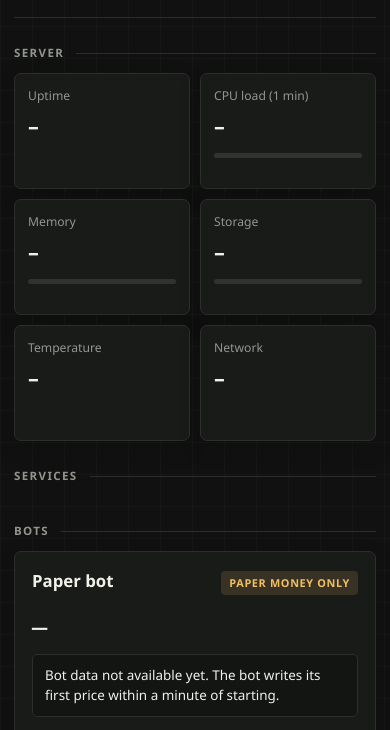
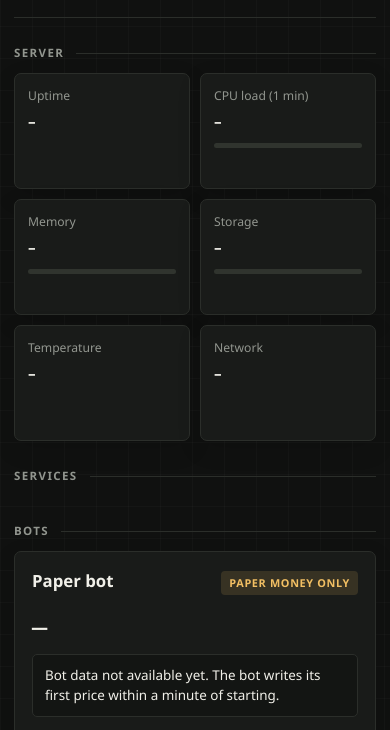
Before and after one commit to whoisBugsbunny/ae-mini-server-dash, a plain HTML site: page index.html in a window 390 px wide. Shown: the part 70-800 px from the top of the page. Drawn offline with Linux system fonts and the light colour scheme; no server answers.

Commit message:
Keep server metrics within cards
Co-authored-by: GitHub Copilot <copilot@github.com>

```diff
--- a/index.html
+++ b/index.html
@@ -167,6 +167,11 @@
             font-weight: 650;
             font-variant-numeric: tabular-nums;
             letter-spacing: 0;
+        }
+
+        .grid .value {
+            font-size: 1.1rem;
+            white-space: nowrap;
         }
 
         .small {
@@ -398,6 +403,10 @@
             .grid .card {
                 min-height: 116px;
                 padding: 13px;
+            }
+
+            .grid .value {
+                font-size: .95rem;
             }
 
             .services {
```
